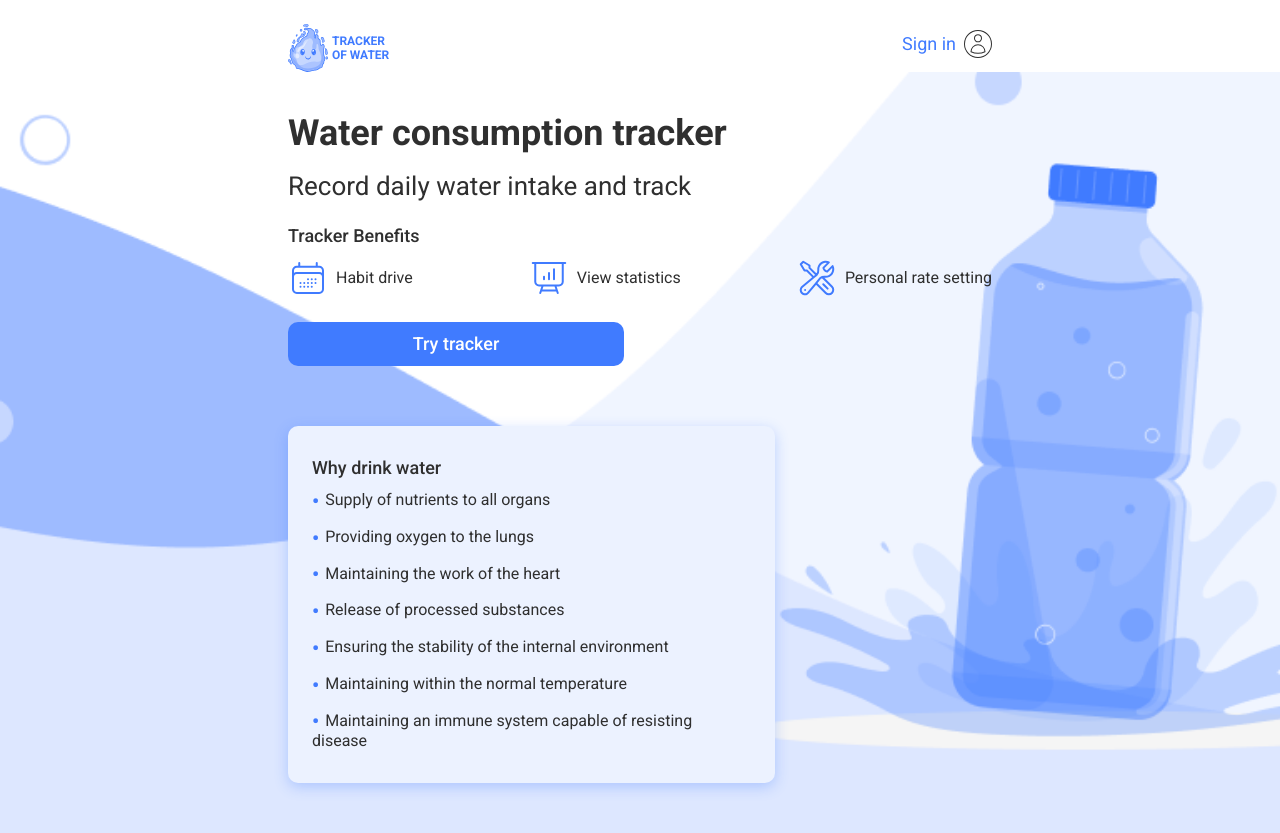
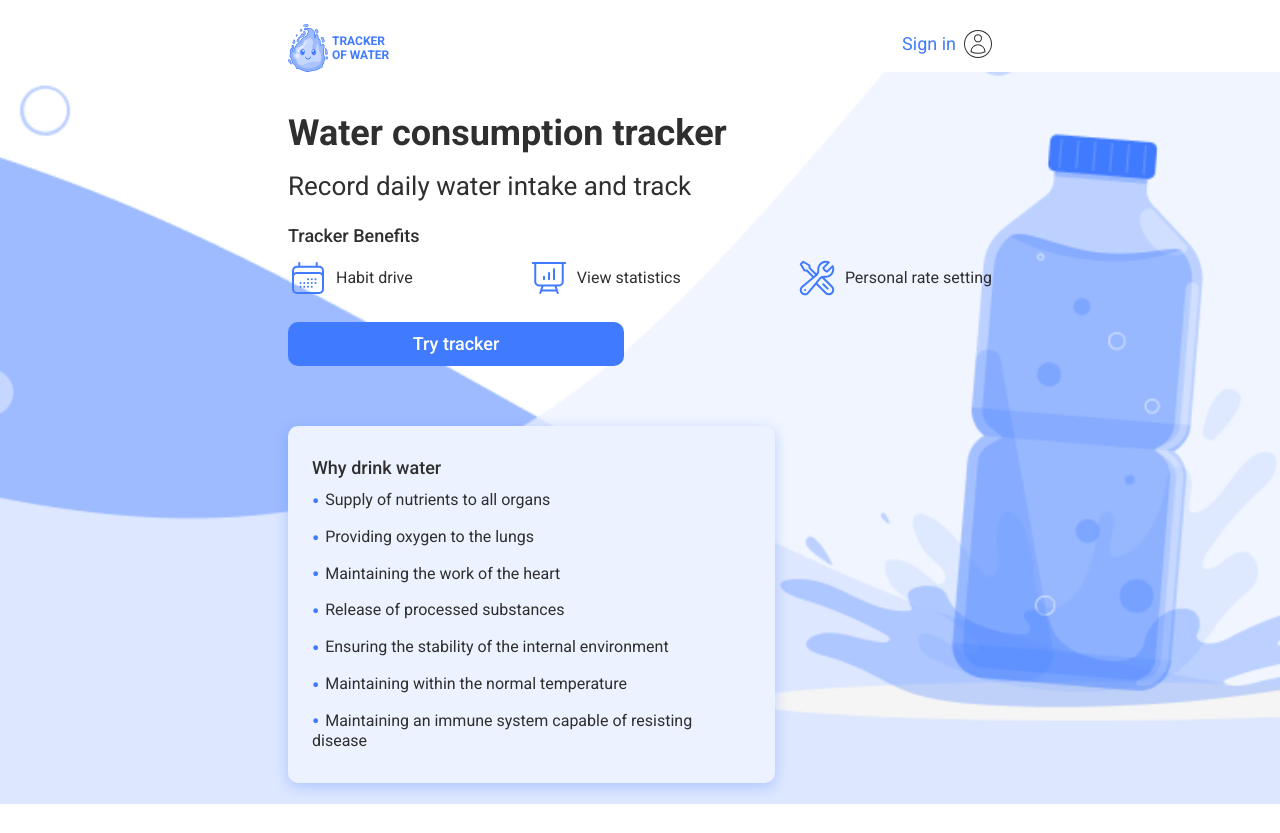
Before and after one commit to Kateryna-Borysenko/water-tracker, a React (Vite) app: page / in a window 1280 px wide. After the commit the page ends 804 px from the top, so only its background shows below. Built offline with nearby package versions, Linux system fonts and the light colour scheme; no server answers.

Commit message:
Update WelcomePage.module.css

```diff
--- a/src/pages/WelcomePage/WelcomePage.module.css
+++ b/src/pages/WelcomePage/WelcomePage.module.css
@@ -1,6 +1,6 @@
 .container {
   display: flex;
-  /* height: calc(100vh - 68px); */
+  height: calc(100vh - 68px);
 }
 
 .contentContainer {
```
